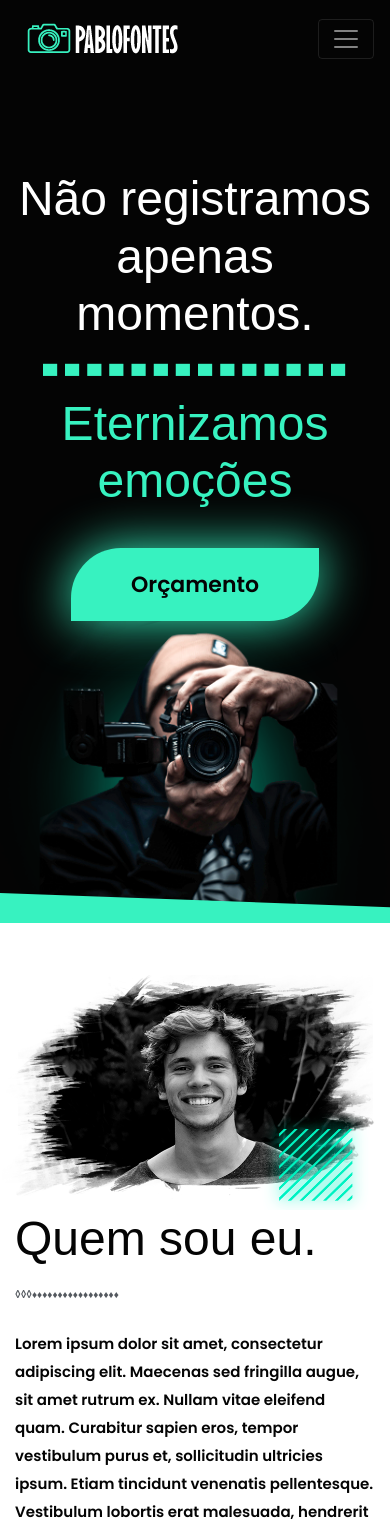
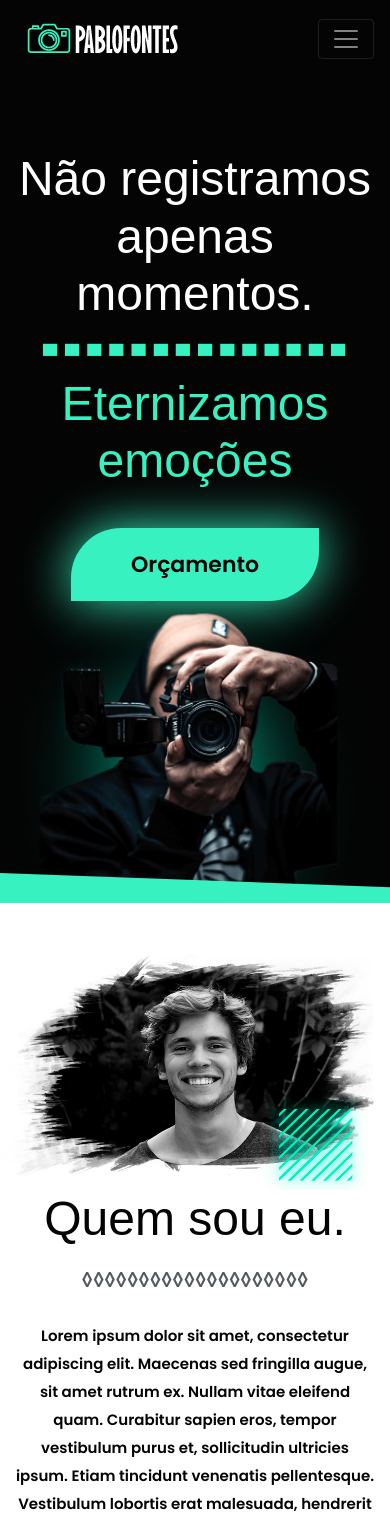
Before and after one commit to Cangemi/site-fotografia, a Next.js app: page / in a window 390 px wide. Shown: the top 1523 px of the page. Built offline with nearby package versions, Linux system fonts and the light colour scheme; a web font is replaced by a local one.

Commit message:
pagina fotografia

```diff
--- a/pages/index.css
+++ b/pages/index.css
@@ -85,10 +85,21 @@ h2{
   }
  /*-----------------------mobile-----------------------------------------------------------*/
 
-  @media (max-width: 460px){
+  @media (max-width: 515px){
+
+
+    #header{
+        margin-top: -40px;
+    }
+    h2{
+        text-align: center;
+        }
+
     #Divisor2{
-        color: #54595f;
-        font-size:  10px;
-        margin-top: 20px;
+        text-align: center;
+
+    }
+    .texto-quem-sou{
+        text-align: center;
     }
   }
--- a/pages/index.js
+++ b/pages/index.js
@@ -44,7 +44,7 @@ function Home() {
                         <Image class="col" src="/quemsoueu.png" width="580" height="380" />
                         <div class="col">
                             <h2 className ="Titulo3">Quem sou eu.</h2>
-                            <h3 id="Divisor2">◊◊◊♦♦♦♦♦♦♦♦♦♦♦♦♦♦♦♦♦</h3>
+                            <h3 id="Divisor2">◊◊◊◊◊◊◊◊◊◊◊◊◊◊◊◊◊◊◊◊</h3>
                             <p className="texto-quem-sou">
                                 Lorem ipsum dolor sit amet, consectetur adipiscing elit. Maecenas
                                 sed fringilla augue, sit amet rutrum ex. Nullam vitae eleifend quam.
```
